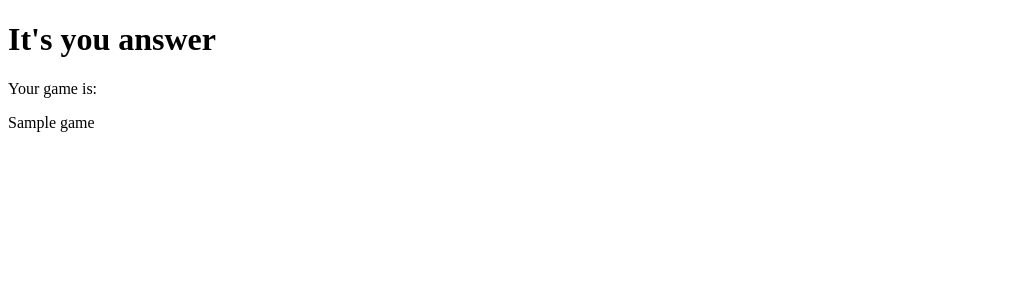
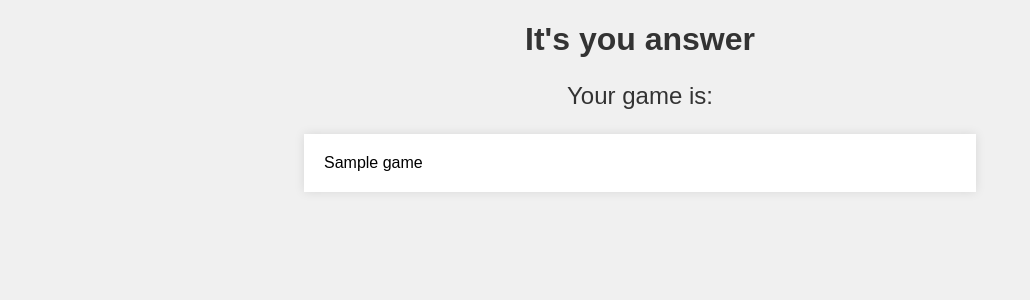
Before and after one commit to JanekAgent/AI-project, a Flask app: template templates/game.html in a window 1280 px wide. Shown: the top 300 px of the page, without its empty margins (0-1030 px from the left). Run offline with Flask 3, Linux system fonts and the light colour scheme; the template is opened without the code that fills it: most values are stand-ins (such as "Sample title", 1, 10 or a date in 2020).

Commit message:
added css style

```diff
--- /dev/null
+++ b/static/css/style.css
@@ -0,0 +1,48 @@
+body {
+    background-color: #f0f0f0;
+    font-family: Arial, sans-serif;
+}
+p {
+    color: #333333;
+    text-align: center;
+    font-size: 1.5em;
+}
+h1 {
+    color: #333333;
+    text-align: center;
+    font-size: 2em;
+}
+
+form {
+    margin: 0 auto;
+    padding: 20px;
+    width: 50%;
+    background-color: #ffffff;
+    box-shadow: 0 0 10px rgba(0, 0, 0, 0.1);
+}
+
+input[type="radio"] {
+    margin-right: 10px;
+}
+
+input[type="submit"] {
+    background-color: #4CAF50;
+    color: white;
+    padding: 10px 20px;
+    border: none;
+    border-radius: 4px;
+    cursor: pointer;
+}
+
+input[type="submit"]:hover {
+    background-color: #45a049;
+}
+
+ul {
+    list-style-type: none;
+    padding: 0;
+}
+
+li {
+    margin-bottom: 10px;
+}
--- a/templates/game.html
+++ b/templates/game.html
@@ -1,19 +1,18 @@
 <!DOCTYPE html>
 <html>
 <head>
+    <link rel="stylesheet" href="{{ url_for('static', filename='css/style.css') }}">
     <title>Game Chooser</title>
-    <style>
-        /* Add your CSS styles here */
-    </style>
+
 </head>
 <body>
     <h1>It's you answer</h1>
     <p>Your game is:</p>
 
+    <form>
+        <label for="Game">{{ game }}</label>
 
-    <label for="Game">{{ game }}</label>
-
-
+    </form>
 
 </body>
 </html>
--- a/templates/index.html
+++ b/templates/index.html
@@ -1,10 +1,9 @@
 <!DOCTYPE html>
 <html>
 <head>
+    <link rel="stylesheet" href="{{ url_for('static', filename='css/style.css') }}">
     <title>Game Chooser</title>
-    <style>
 
-    </style>
 </head>
 <body>
     <h1>Hello I'm the app for choosing game to play</h1>
```
